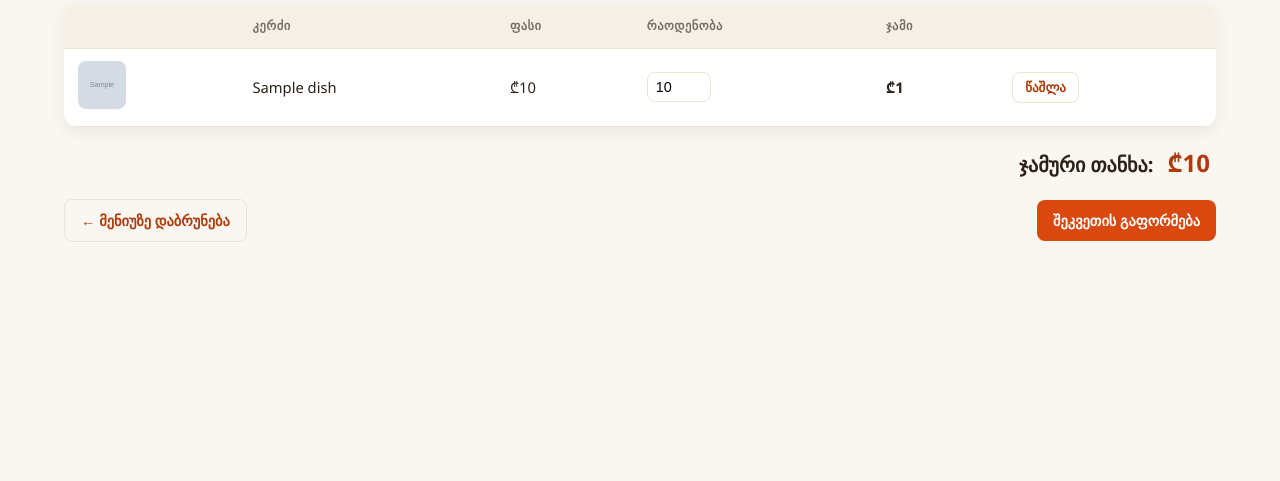
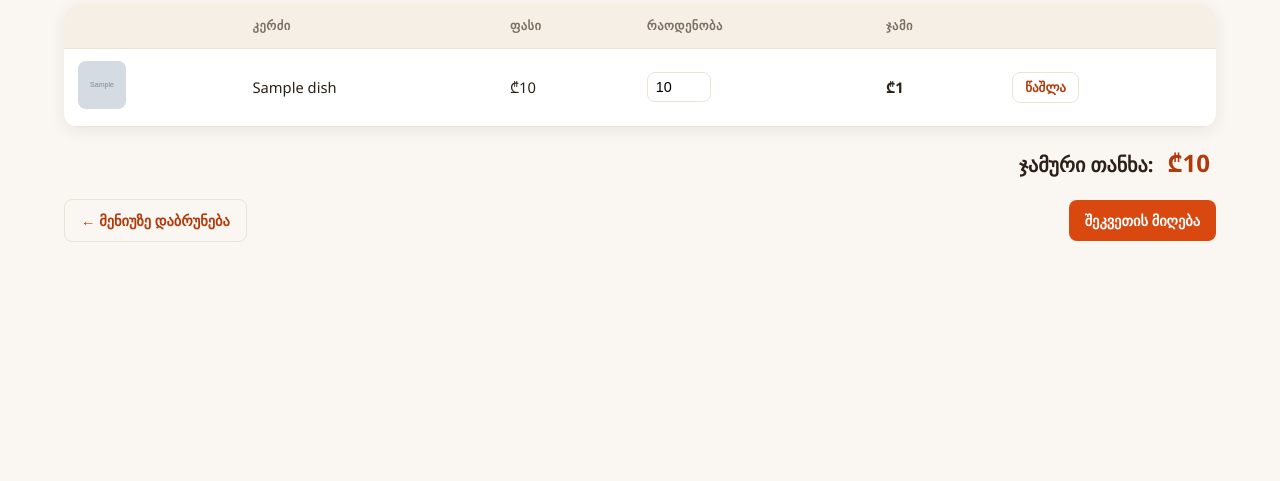
Before and after one commit to nodo343/restaurant_project, a Django app: template menu/templates/menu/cart.html in a window 1280 px wide. Shown: the part 169-650 px from the top of the page. Run offline with Django 5.2, Linux system fonts and the light colour scheme; the template is opened without the code that fills it: most values are stand-ins (such as "Sample title", 1, 10 or a date in 2020); grey boxes marked "Sample" are stand-in pictures.

Commit message:
Update cart.html

```diff
--- a/menu/templates/menu/cart.html
+++ b/menu/templates/menu/cart.html
@@ -63,7 +63,7 @@
 
     <div class="cart-actions">
         <a href="{% url 'dish_list' %}" class="btn btn-ghost">← მენიუზე დაბრუნება</a>
-        <a href="{% url 'checkout' %}" class="btn btn-primary">შეკვეთის გაფორმება</a>
+        <a href="{% url 'checkout' %}" class="btn btn-primary">შეკვეთის მიღება</a>
     </div>
     {% endif %}
 </div>
```
